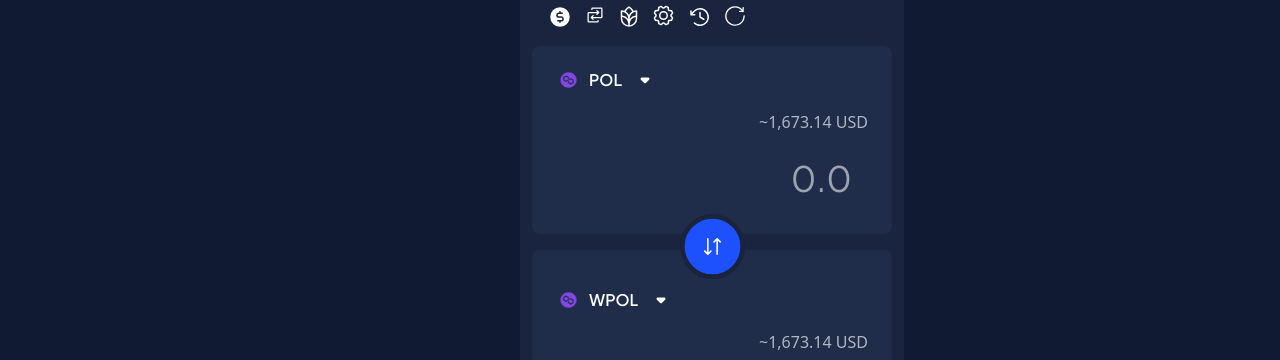
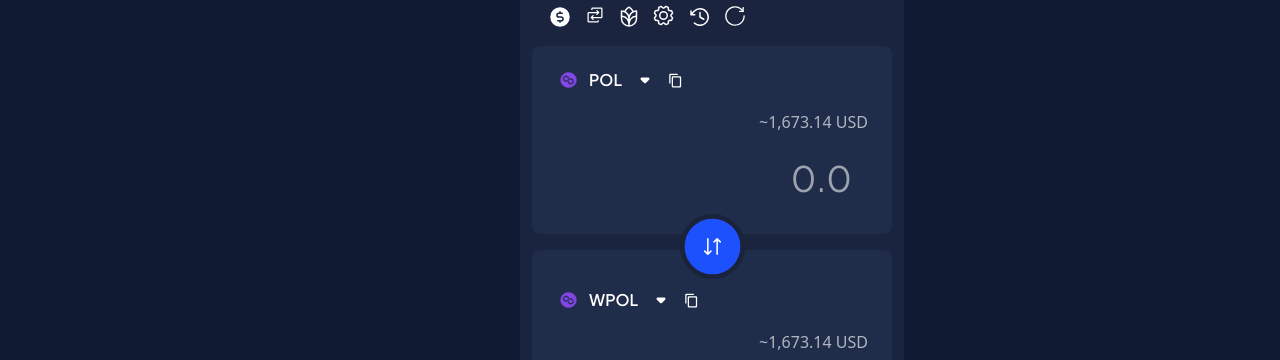
Before and after one commit to tyler0929/strato, a Next.js app: page /Swap in a window 1280 px wide. Shown: the part 210-570 px from the top of the page. Built offline with nearby package versions, Linux system fonts and the light colour scheme.

Commit message:
add copy icon

```diff
--- /dev/null
+++ b/components/icons/copy.jsx
@@ -0,0 +1,13 @@
+import * as React from "react"
+const SvgComponent = (props) => (
+  <svg
+    xmlns="http://www.w3.org/2000/svg"
+    className="sc-grXZZQ ciiwbH"
+    color="textSubtle"
+    viewBox="0 0 24 24"
+    {...props}
+  >
+    <path fill="#FFF" d="M15 1H4c-1.1 0-2 .9-2 2v13c0 .55.45 1 1 1s1-.45 1-1V4c0-.55.45-1 1-1h10c.55 0 1-.45 1-1s-.45-1-1-1Zm4 4H8c-1.1 0-2 .9-2 2v14c0 1.1.9 2 2 2h11c1.1 0 2-.9 2-2V7c0-1.1-.9-2-2-2Zm-1 16H9c-.55 0-1-.45-1-1V8c0-.55.45-1 1-1h9c.55 0 1 .45 1 1v12c0 .55-.45 1-1 1Z" />
+  </svg>
+)
+export default SvgComponent
--- a/components/icons/index.tsx
+++ b/components/icons/index.tsx
@@ -13,6 +13,7 @@ import SwapCircle from './swapCircle'
 import EditIcon from "./edit"
 import TooltipIcon from "./tooltip"
 import CircleArrow from './circleArrow'
+import CopyIcon from "./copy"
 
 export {
   LanguageIcon,
@@ -29,5 +30,6 @@ export {
   SwapCircle,
   EditIcon,
   TooltipIcon,
-  CircleArrow
+  CircleArrow,
+  CopyIcon
 };
--- a/components/selectToken/SelectToken.tsx
+++ b/components/selectToken/SelectToken.tsx
@@ -1,5 +1,5 @@
 "use client";
-import { ArrowRightIcon, ArrowSelect } from "../icons";
+import { ArrowRightIcon, ArrowSelect, CopyIcon } from "../icons";
 import { Text_14_400, Text_16_600 } from "../typography/Typography";
 import { useState } from "react";
 import ModalComponent from "../modal/Modal";
@@ -47,7 +47,7 @@ const SelectToken: React.FC<IPropsSelectToken> = ({
     setShowManageToken(!showManageToken)
   }
   return (
-    <div className="">
+    <div className="flex gap-2 items-center">
       <div
         onClick={handleOpenModal}
         className="flex w-fit text-white gap-2 h-5 items-center hover:opacity-70 transition-all duration-200 ease-linear cursor-pointer"
@@ -63,6 +63,9 @@ const SelectToken: React.FC<IPropsSelectToken> = ({
         />
         <ArrowSelect width="30px" />
       </div>
+        <div className="hover:opacity-65 cursor-pointer transition-all duration-200 ease-linear">
+        <CopyIcon width={"15px"}/>
+        </div>
       {/* Modal */}
       <ModalComponent
         title={ showManageToken ? "Manage" : "Select Token"}
```
